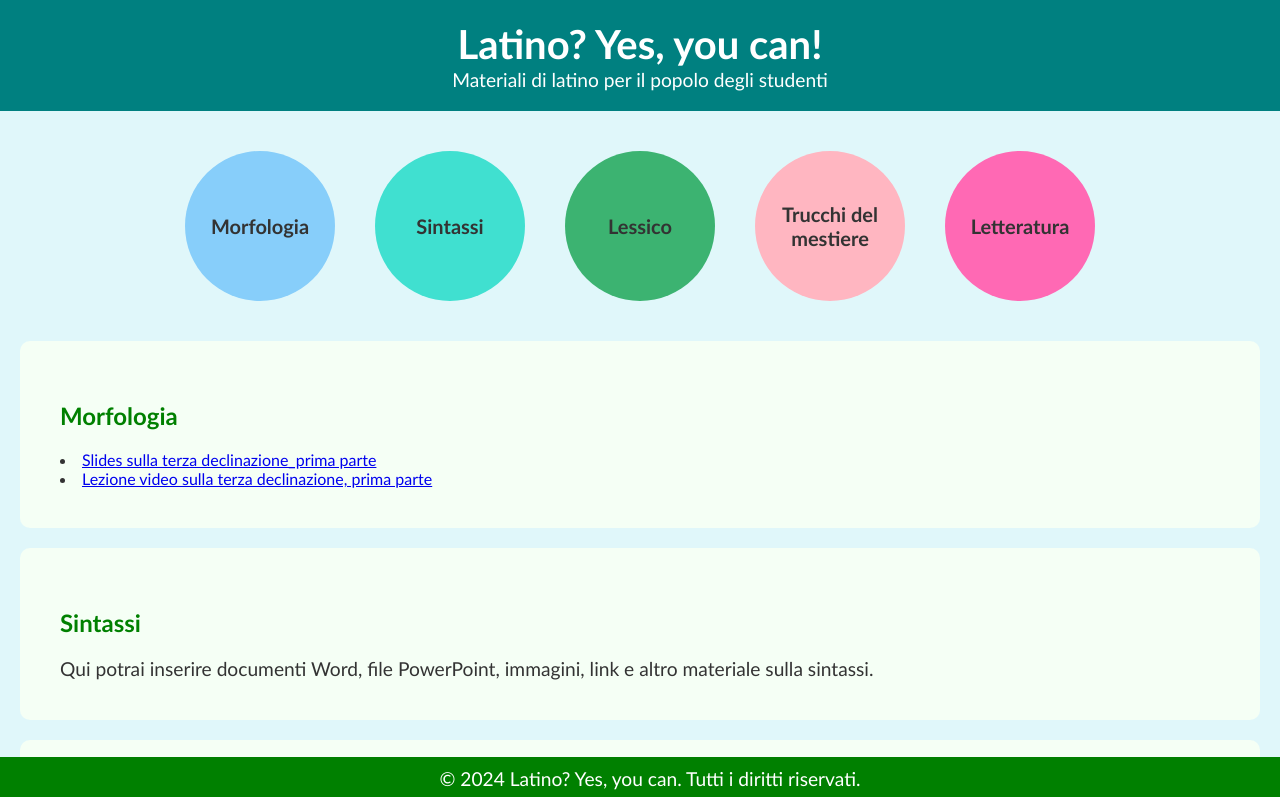
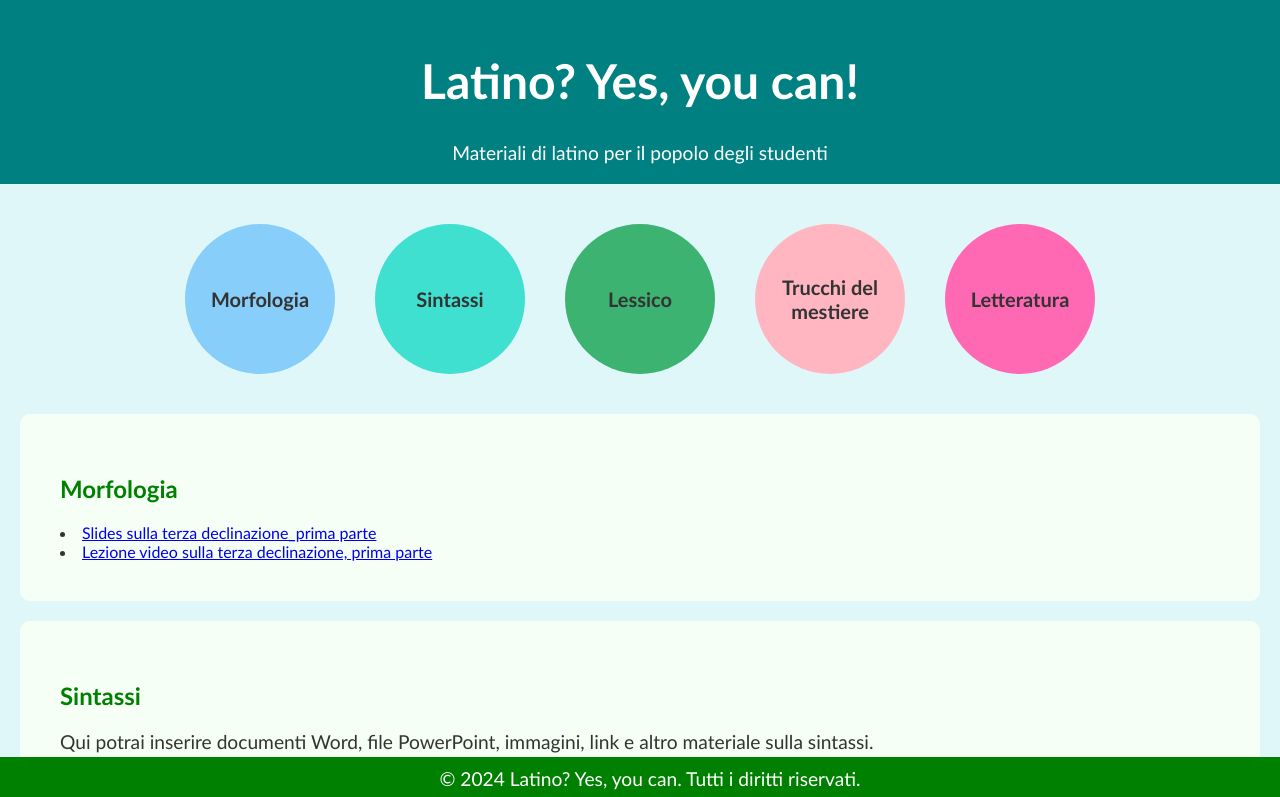
Before and after one commit to sabinariondino/iI-mio-sito-di-Latino, a plain HTML site: page index.html in a window 1280 px wide. Shown: the top 797 px of the page. Drawn offline with Linux system fonts and the light colour scheme; a web font is replaced by a local one.

Commit message:
I changed the margin anfd the font size for h1

```diff
--- a/stile.css
+++ b/stile.css
@@ -14,8 +14,8 @@ header {
 }
 
 h1 {
-    margin: 0;
-    font-size: 2.5em;
+    margin: 5;
+    font-size: 3.0em;
 }
 
 p {
```
